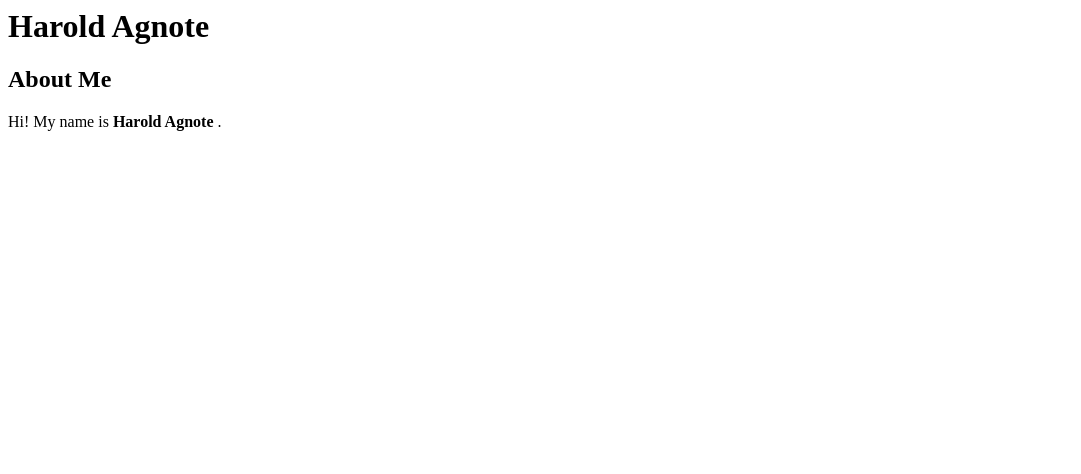
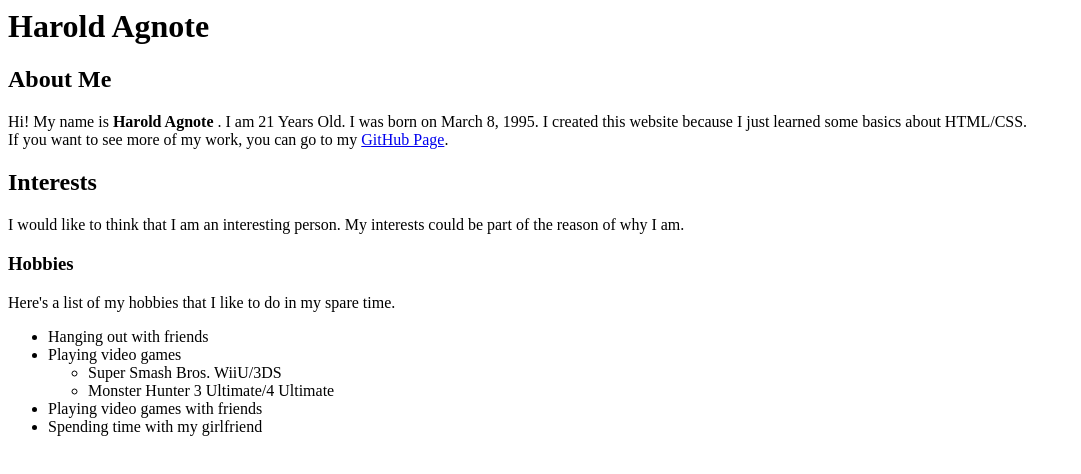
Before and after one commit to HaroldAgnote/WebsiteTest, a plain HTML site: page index.html in a window 1280 px wide. Shown: the whole page, without its empty margins (0-1081 px from the left). Drawn offline with Linux system fonts and the light colour scheme.

Commit message:
Added stuff

```diff
--- a/index.html
+++ b/index.html
@@ -5,6 +5,29 @@
 	<body>
 		<h1> <b> Harold Agnote </b> </h1>
 		<h2> About Me </h2>
-		<p> Hi! My name is <b> Harold Agnote </b>. </p>
+			<p>
+				Hi! My name is <b> Harold Agnote </b>. I am 21 Years Old. I was born on March 8, 1995.
+				I created this website because I just learned some basics about HTML/CSS. <br />
+				If you want to see more of my work, you can go to my
+				<a href = "https://github.com/HaroldAgnote">GitHub Page</a>.
+			</p>
+		<h2> Interests </h2>
+			<p>
+				I would like to think that I am an interesting person. My interests could be part of the reason
+				of why I am.
+			<p>
+		<h3> Hobbies </h3>
+			<p>
+				Here's a list of my hobbies that I like to do in my spare time.
+				<ul>
+					<li> Hanging out with friends </li>
+					<li> Playing video games </li>
+						<ul>
+							<li> Super Smash Bros. WiiU/3DS </li>
+							<li> Monster Hunter 3 Ultimate/4 Ultimate </li>
+						</ul>
+					<li> Playing video games with friends </li>
+					<li> Spending time with my girlfriend </li>
+			</p>
 	</body>
 </html>
```
